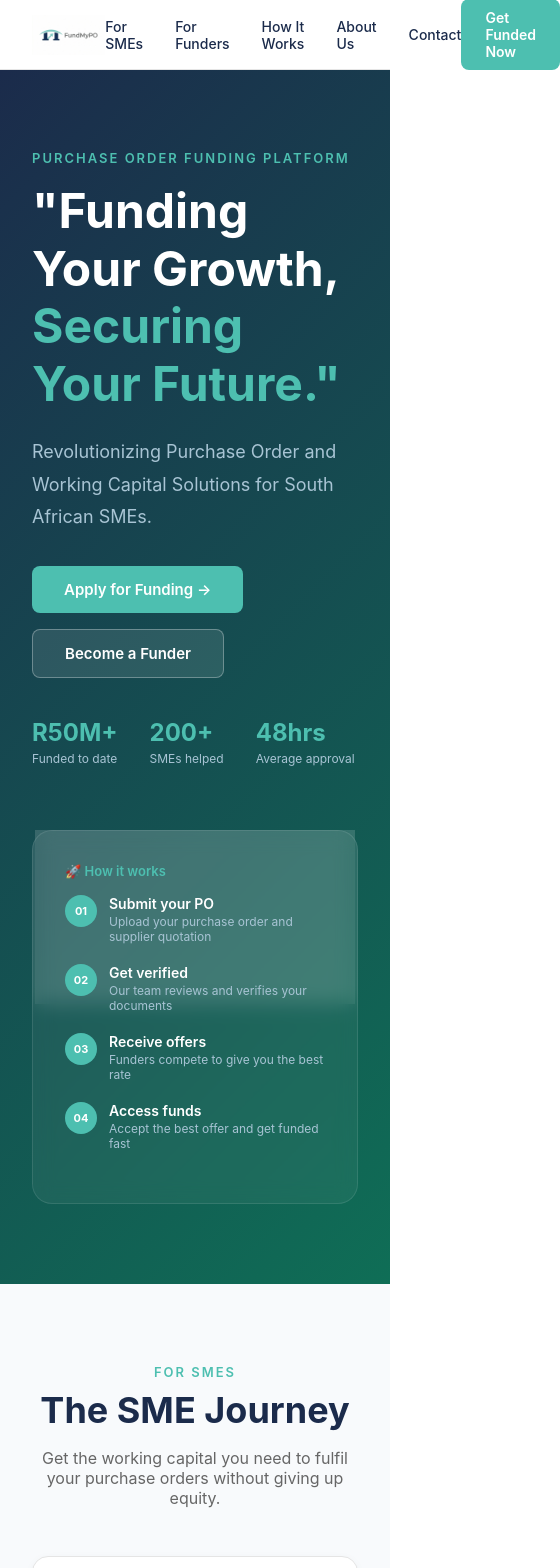
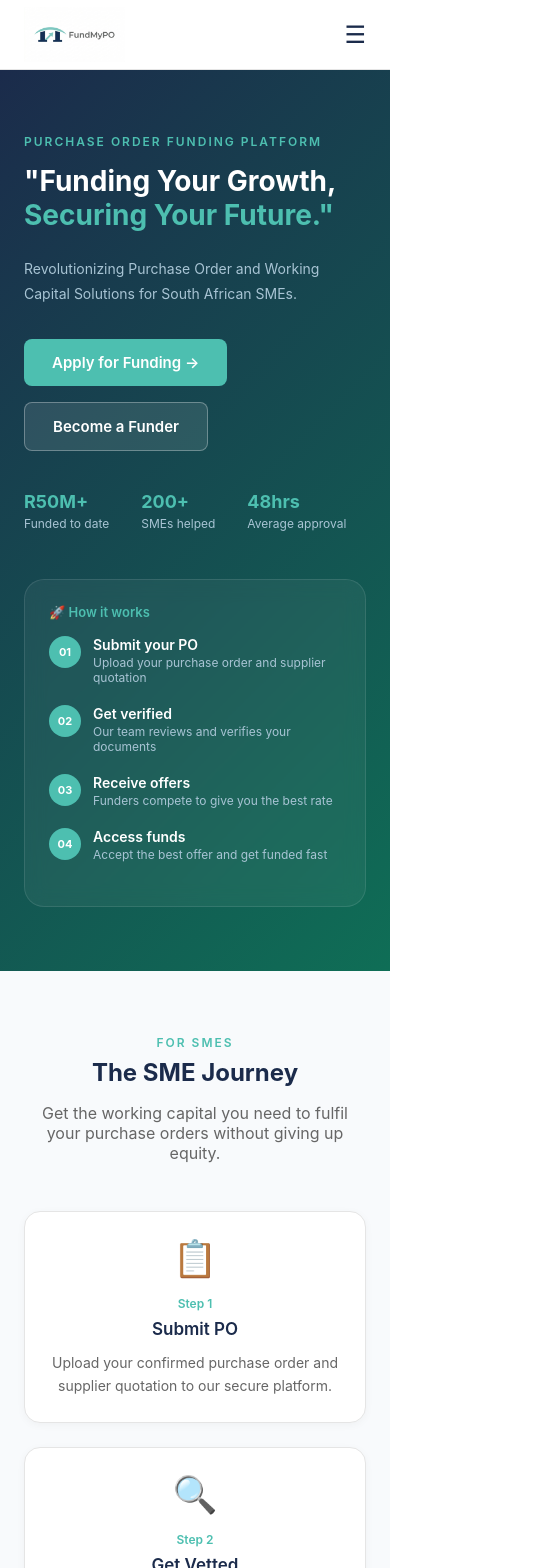
Before and after one commit to Thwalavs/FundmyPO, a Next.js app: page / in a window 390 px wide. Shown: the top 1568 px of the page, 560 px wide, since content can reach past the window. Built offline with nearby package versions, Linux system fonts and the light colour scheme.

Commit message:
Fix mobile responsiveness on landing page

```diff
--- a/app/page.tsx
+++ b/app/page.tsx
@@ -8,51 +8,82 @@ export default function LandingPage() {
     <main style={{fontFamily:'Inter, sans-serif',background:'#fff',color:'#1B2B4B'}}>
 
       {/* NAV */}
-      <nav style={{background:'#fff',borderBottom:'1px solid #e5e5e5',padding:'0 2rem',display:'flex',justifyContent:'space-between',alignItems:'center',position:'sticky',top:0,zIndex:100,height:'70px'}}>
-        <a href="/" style={{display:'flex',alignItems:'center',gap:'10px',textDecoration:'none'}}>
-          <img src="/logo.png" alt="FundMyPO" style={{height:'40px',width:'auto'}}/>
+      <nav style={{background:'#fff',borderBottom:'1px solid #e5e5e5',padding:'0 1.5rem',display:'flex',justifyContent:'space-between',alignItems:'center',position:'sticky',top:0,zIndex:100,height:'70px'}}>
+        <a href="/" style={{display:'flex',alignItems:'center',textDecoration:'none'}}>
+          <img src="/logo.png" alt="FundMyPO" style={{height:'55px',width:'auto'}}/>
         </a>
-        <div style={{display:'flex',alignItems:'center',gap:'2rem'}}>
+
+        {/* Desktop menu */}
+        <div style={{display:'flex',alignItems:'center',gap:'1.5rem',flexWrap:'wrap'}} className="desktop-menu">
           {[['For SMEs','#smes'],['For Funders','#funders'],['How It Works','#howitworks'],['About Us','#about'],['Contact','#contact']].map(([label,href])=>(
-            <a key={label} href={href} style={{fontSize:'14px',color:'#1B2B4B',textDecoration:'none',fontWeight:'500'}}>{label}</a>
+            <a key={label} href={href} style={{fontSize:'14px',color:'#1B2B4B',textDecoration:'none',fontWeight:'500',whiteSpace:'nowrap'}}>{label}</a>
           ))}
-        </div>
-        <a href="/register" style={{background:'#4DBFB0',color:'#fff',padding:'10px 24px',borderRadius:'8px',textDecoration:'none',fontSize:'14px',fontWeight:'600'}}>
+          <a href="/register" style={{background:'#4DBFB0',color:'#fff',padding:'10px 20px',borderRadius:'8px',textDecoration:'none',fontSize:'14px',fontWeight:'600',whiteSpace:'nowrap'}}>
             Get Funded Now
           </a>
+        </div>
+
+        {/* Mobile hamburger */}
+        <button onClick={()=>setMenuOpen(!menuOpen)}
+          style={{display:'none',background:'none',border:'none',fontSize:'24px',cursor:'pointer',color:'#1B2B4B'}}
+          className="hamburger">
+          {menuOpen ? '✕' : '☰'}
+        </button>
       </nav>
 
+      {/* Mobile menu */}
+      {menuOpen && (
+        <div style={{background:'#fff',borderBottom:'1px solid #e5e5e5',padding:'1rem 1.5rem',display:'flex',flexDirection:'column',gap:'1rem'}}>
+          {[['For SMEs','#smes'],['For Funders','#funders'],['How It Works','#howitworks'],['About Us','#about'],['Contact','#contact']].map(([label,href])=>(
+            <a key={label} href={href} onClick={()=>setMenuOpen(false)}
+              style={{fontSize:'15px',color:'#1B2B4B',textDecoration:'none',fontWeight:'500',padding:'8px 0',borderBottom:'1px solid #f0f0f0'}}>
+              {label}
+            </a>
+          ))}
+          <a href="/register" onClick={()=>setMenuOpen(false)}
+            style={{background:'#4DBFB0',color:'#fff',padding:'12px 20px',borderRadius:'8px',textDecoration:'none',fontSize:'14px',fontWeight:'600',textAlign:'center'}}>
+            Get Funded Now
+          </a>
+        </div>
+      )}
+
+      <style>{`
+        @media (max-width: 768px) {
+          .desktop-menu { display: none !important; }
+          .hamburger { display: block !important; }
+        }
+      `}</style>
+
       {/* HERO */}
-      <section style={{background:'linear-gradient(135deg, #1B2B4B 0%, #0F6E56 100%)',padding:'5rem 2rem',display:'flex',alignItems:'center',justifyContent:'center',gap:'4rem',flexWrap:'wrap'}}>
-        <div style={{flex:1,minWidth:'300px',maxWidth:'600px'}}>
-          <p style={{fontSize:'13px',color:'#4DBFB0',fontWeight:'600',letterSpacing:'2px',marginBottom:'1rem',textTransform:'uppercase'}}>Purchase Order Funding Platform</p>
-          <h1 style={{fontSize:'48px',fontWeight:'700',color:'#fff',lineHeight:'1.2',marginBottom:'1.5rem'}}>
+      <section style={{background:'linear-gradient(135deg, #1B2B4B 0%, #0F6E56 100%)',padding:'4rem 1.5rem',display:'flex',alignItems:'center',justifyContent:'center',gap:'3rem',flexWrap:'wrap'}}>
+        <div style={{flex:1,minWidth:'280px',maxWidth:'600px'}}>
+          <p style={{fontSize:'12px',color:'#4DBFB0',fontWeight:'600',letterSpacing:'2px',marginBottom:'1rem',textTransform:'uppercase'}}>Purchase Order Funding Platform</p>
+          <h1 style={{fontSize:'clamp(28px, 5vw, 48px)',fontWeight:'700',color:'#fff',lineHeight:'1.2',marginBottom:'1.5rem'}}>
             "Funding Your Growth,<br/>
             <span style={{color:'#4DBFB0'}}>Securing Your Future."</span>
           </h1>
-          <p style={{fontSize:'18px',color:'#a8c4d4',lineHeight:'1.8',marginBottom:'2rem'}}>
+          <p style={{fontSize:'clamp(14px, 2.5vw, 18px)',color:'#a8c4d4',lineHeight:'1.8',marginBottom:'2rem'}}>
             Revolutionizing Purchase Order and Working Capital Solutions for South African SMEs.
           </p>
           <div style={{display:'flex',gap:'1rem',flexWrap:'wrap'}}>
-            <a href="/register" style={{background:'#4DBFB0',color:'#fff',padding:'14px 32px',borderRadius:'8px',textDecoration:'none',fontSize:'15px',fontWeight:'600'}}>
+            <a href="/register" style={{background:'#4DBFB0',color:'#fff',padding:'14px 28px',borderRadius:'8px',textDecoration:'none',fontSize:'15px',fontWeight:'600'}}>
               Apply for Funding →
             </a>
-            <a href="/register?role=funder" style={{background:'rgba(255,255,255,0.1)',color:'#fff',padding:'14px 32px',borderRadius:'8px',textDecoration:'none',fontSize:'15px',fontWeight:'600',border:'1px solid rgba(255,255,255,0.3)'}}>
+            <a href="/register?role=funder" style={{background:'rgba(255,255,255,0.1)',color:'#fff',padding:'14px 28px',borderRadius:'8px',textDecoration:'none',fontSize:'15px',fontWeight:'600',border:'1px solid rgba(255,255,255,0.3)'}}>
               Become a Funder
             </a>
           </div>
           <div style={{display:'flex',gap:'2rem',marginTop:'2.5rem',flexWrap:'wrap'}}>
             {[['R50M+','Funded to date'],['200+','SMEs helped'],['48hrs','Average approval']].map(([val,label])=>(
               <div key={label}>
-                <p style={{fontSize:'24px',fontWeight:'700',color:'#4DBFB0',marginBottom:'4px'}}>{val}</p>
+                <p style={{fontSize:'clamp(18px, 3vw, 24px)',fontWeight:'700',color:'#4DBFB0',marginBottom:'4px'}}>{val}</p>
                 <p style={{fontSize:'12px',color:'#a8c4d4'}}>{label}</p>
               </div>
             ))}
           </div>
         </div>
-        <div style={{flex:1,minWidth:'280px',maxWidth:'400px',display:'flex',justifyContent:'center'}}>
-          <img src="/logo.png" alt="FundMyPO" style={{width:'100%',maxWidth:'320px',filter:'brightness(0) invert(1)',opacity:0.15,position:'absolute'}}/>
-          <div style={{background:'rgba(255,255,255,0.05)',border:'1px solid rgba(255,255,255,0.1)',borderRadius:'20px',padding:'2rem',width:'100%',backdropFilter:'blur(10px)'}}>
+        <div style={{flex:1,minWidth:'260px',maxWidth:'400px',width:'100%'}}>
+          <div style={{background:'rgba(255,255,255,0.05)',border:'1px solid rgba(255,255,255,0.1)',borderRadius:'20px',padding:'1.5rem',backdropFilter:'blur(10px)'}}>
             <p style={{fontSize:'13px',color:'#4DBFB0',fontWeight:'600',marginBottom:'1rem'}}>🚀 How it works</p>
             {[
               { step:'01', title:'Submit your PO', desc:'Upload your purchase order and supplier quotation' },
@@ -75,24 +106,24 @@ export default function LandingPage() {
       </section>
 
       {/* SME JOURNEY */}
-      <section id="smes" style={{padding:'5rem 2rem',background:'#f8fafc'}}>
+      <section id="smes" style={{padding:'4rem 1.5rem',background:'#f8fafc'}}>
         <div style={{maxWidth:'1100px',margin:'0 auto'}}>
           <div style={{textAlign:'center',marginBottom:'3rem'}}>
-            <p style={{fontSize:'13px',color:'#4DBFB0',fontWeight:'600',letterSpacing:'2px',textTransform:'uppercase',marginBottom:'.5rem'}}>For SMEs</p>
-            <h2 style={{fontSize:'36px',fontWeight:'700',color:'#1B2B4B',marginBottom:'1rem'}}>The SME Journey</h2>
+            <p style={{fontSize:'12px',color:'#4DBFB0',fontWeight:'600',letterSpacing:'2px',textTransform:'uppercase',marginBottom:'.5rem'}}>For SMEs</p>
+            <h2 style={{fontSize:'clamp(24px, 4vw, 36px)',fontWeight:'700',color:'#1B2B4B',marginBottom:'1rem'}}>The SME Journey</h2>
             <p style={{fontSize:'16px',color:'#666',maxWidth:'600px',margin:'0 auto'}}>Get the working capital you need to fulfil your purchase orders without giving up equity.</p>
           </div>
-          <div style={{display:'grid',gridTemplateColumns:'repeat(auto-fit,minmax(220px,1fr))',gap:'2rem'}}>
+          <div style={{display:'grid',gridTemplateColumns:'repeat(auto-fit,minmax(200px,1fr))',gap:'1.5rem'}}>
             {[
               { icon:'📋', step:'Step 1', title:'Submit PO', desc:'Upload your confirmed purchase order and supplier quotation to our secure platform.' },
               { icon:'🔍', step:'Step 2', title:'Get Vetted', desc:'Our team verifies your documents and lists your PO on the funding marketplace.' },
               { icon:'💰', step:'Step 3', title:'Receive Offers', desc:'Verified funders review your PO and submit competitive funding offers.' },
               { icon:'🚀', step:'Step 4', title:'Access Funds', desc:'Accept the best offer, supplier gets paid and you fulfil your order.' },
             ].map(({icon,step,title,desc})=>(
-              <div key={step} style={{background:'#fff',borderRadius:'16px',padding:'2rem',border:'1px solid #e5e5e5',textAlign:'center',boxShadow:'0 2px 8px rgba(0,0,0,0.04)'}}>
-                <div style={{fontSize:'40px',marginBottom:'1rem'}}>{icon}</div>
+              <div key={step} style={{background:'#fff',borderRadius:'16px',padding:'1.5rem',border:'1px solid #e5e5e5',textAlign:'center',boxShadow:'0 2px 8px rgba(0,0,0,0.04)'}}>
+                <div style={{fontSize:'36px',marginBottom:'1rem'}}>{icon}</div>
                 <p style={{fontSize:'12px',color:'#4DBFB0',fontWeight:'600',marginBottom:'.5rem'}}>{step}</p>
-                <h3 style={{fontSize:'18px',fontWeight:'600',color:'#1B2B4B',marginBottom:'.75rem'}}>{title}</h3>
+                <h3 style={{fontSize:'17px',fontWeight:'600',color:'#1B2B4B',marginBottom:'.75rem'}}>{title}</h3>
                 <p style={{fontSize:'14px',color:'#666',lineHeight:'1.7'}}>{desc}</p>
               </div>
             ))}
@@ -106,11 +137,12 @@ export default function LandingPage() {
       </section>
 
       {/* FUNDER ADVANTAGE */}
-      <section id="funders" style={{padding:'5rem 2rem',background:'#1B2B4B'}}>
-        <div style={{maxWidth:'1100px',margin:'0 auto',display:'grid',gridTemplateColumns:'1fr 1fr',gap:'4rem',alignItems:'center',flexWrap:'wrap'}}>
+      <section id="funders" style={{padding:'4rem 1.5rem',background:'#1B2B4B'}}>
+        <div style={{maxWidth:'1100px',margin:'0 auto'}}>
+          <div style={{display:'grid',gridTemplateColumns:'repeat(auto-fit,minmax(280px,1fr))',gap:'3rem',alignItems:'center'}}>
             <div>
-            <p style={{fontSize:'13px',color:'#4DBFB0',fontWeight:'600',letterSpacing:'2px',textTransform:'uppercase',marginBottom:'.5rem'}}>For Funders</p>
-            <h2 style={{fontSize:'36px',fontWeight:'700',color:'#fff',marginBottom:'1.5rem'}}>The Funder Advantage</h2>
+              <p style={{fontSize:'12px',color:'#4DBFB0',fontWeight:'600',letterSpacing:'2px',textTransform:'uppercase',marginBottom:'.5rem'}}>For Funders</p>
+              <h2 style={{fontSize:'clamp(24px, 4vw, 36px)',fontWeight:'700',color:'#fff',marginBottom:'1.5rem'}}>The Funder Advantage</h2>
               <p style={{fontSize:'16px',color:'#a8c4d4',lineHeight:'1.8',marginBottom:'2rem'}}>
                 Deploy your capital into verified, low-risk purchase order deals and earn competitive returns.
               </p>
@@ -140,21 +172,22 @@ export default function LandingPage() {
                 { value:'2%', label:'Platform fee only', color:'#fff' },
               ].map(({value,label,color})=>(
                 <div key={label} style={{background:'rgba(255,255,255,0.05)',border:'1px solid rgba(255,255,255,0.1)',borderRadius:'16px',padding:'1.5rem',textAlign:'center'}}>
-                <p style={{fontSize:'32px',fontWeight:'700',color,marginBottom:'4px'}}>{value}</p>
+                  <p style={{fontSize:'clamp(24px, 4vw, 32px)',fontWeight:'700',color,marginBottom:'4px'}}>{value}</p>
                   <p style={{fontSize:'13px',color:'#a8c4d4'}}>{label}</p>
                 </div>
               ))}
             </div>
           </div>
+        </div>
       </section>
 
       {/* HOW IT WORKS */}
-      <section id="howitworks" style={{padding:'5rem 2rem',background:'#fff'}}>
+      <section id="howitworks" style={{padding:'4rem 1.5rem',background:'#fff'}}>
         <div style={{maxWidth:'900px',margin:'0 auto',textAlign:'center'}}>
-          <p style={{fontSize:'13px',color:'#4DBFB0',fontWeight:'600',letterSpacing:'2px',textTransform:'uppercase',marginBottom:'.5rem'}}>Simple Process</p>
-          <h2 style={{fontSize:'36px',fontWeight:'700',color:'#1B2B4B',marginBottom:'1rem'}}>How It Works</h2>
+          <p style={{fontSize:'12px',color:'#4DBFB0',fontWeight:'600',letterSpacing:'2px',textTransform:'uppercase',marginBottom:'.5rem'}}>Simple Process</p>
+          <h2 style={{fontSize:'clamp(24px, 4vw, 36px)',fontWeight:'700',color:'#1B2B4B',marginBottom:'1rem'}}>How It Works</h2>
           <p style={{fontSize:'16px',color:'#666',marginBottom:'3rem'}}>From PO submission to funding in as little as 48 hours.</p>
-          <div style={{display:'grid',gridTemplateColumns:'repeat(auto-fit,minmax(200px,1fr))',gap:'1.5rem'}}>
+          <div style={{display:'grid',gridTemplateColumns:'repeat(auto-fit,minmax(150px,1fr))',gap:'1.5rem'}}>
             {[
               { num:'1', title:'Register', desc:'Create your account and upload your verification documents.' },
               { num:'2', title:'Submit PO', desc:'Upload your purchase order and supplier quotation.' },
@@ -162,11 +195,11 @@ export default function LandingPage() {
               { num:'4', title:'Receive offers', desc:'Funders submit competitive funding offers.' },
               { num:'5', title:'Get funded', desc:'Accept the best offer and access your funds.' },
             ].map(({num,title,desc})=>(
-              <div key={num} style={{position:'relative'}}>
+              <div key={num}>
                 <div style={{width:'48px',height:'48px',borderRadius:'50%',background:'#1B2B4B',display:'flex',alignItems:'center',justifyContent:'center',fontSize:'18px',fontWeight:'700',color:'#fff',margin:'0 auto 1rem'}}>
                   {num}
                 </div>
-                <h3 style={{fontSize:'16px',fontWeight:'600',color:'#1B2B4B',marginBottom:'.5rem'}}>{title}</h3>
+                <h3 style={{fontSize:'15px',fontWeight:'600',color:'#1B2B4B',marginBottom:'.5rem'}}>{title}</h3>
                 <p style={{fontSize:'13px',color:'#666',lineHeight:'1.7'}}>{desc}</p>
               </div>
             ))}
@@ -175,11 +208,12 @@ export default function LandingPage() {
       </section>
 
       {/* ABOUT US */}
-      <section id="about" style={{padding:'5rem 2rem',background:'#f8fafc'}}>
-        <div style={{maxWidth:'1100px',margin:'0 auto',display:'grid',gridTemplateColumns:'1fr 1fr',gap:'4rem',alignItems:'center'}}>
+      <section id="about" style={{padding:'4rem 1.5rem',background:'#f8fafc'}}>
+        <div style={{maxWidth:'1100px',margin:'0 auto'}}>
+          <div style={{display:'grid',gridTemplateColumns:'repeat(auto-fit,minmax(280px,1fr))',gap:'3rem',alignItems:'center'}}>
             <div>
-            <p style={{fontSize:'13px',color:'#4DBFB0',fontWeight:'600',letterSpacing:'2px',textTransform:'uppercase',marginBottom:'.5rem'}}>About Us</p>
-            <h2 style={{fontSize:'36px',fontWeight:'700',color:'#1B2B4B',marginBottom:'1.5rem'}}>Who We Are</h2>
+              <p style={{fontSize:'12px',color:'#4DBFB0',fontWeight:'600',letterSpacing:'2px',textTransform:'uppercase',marginBottom:'.5rem'}}>About Us</p>
+              <h2 style={{fontSize:'clamp(24px, 4vw, 36px)',fontWeight:'700',color:'#1B2B4B',marginBottom:'1.5rem'}}>Who We Are</h2>
               <p style={{fontSize:'16px',color:'#666',lineHeight:'1.8',marginBottom:'1.5rem'}}>
                 FundMyPO is a South African fintech platform built to bridge the funding gap for SMEs with confirmed purchase orders. We connect businesses that need working capital with verified funders who want competitive returns.
               </p>
@@ -189,7 +223,7 @@ export default function LandingPage() {
               <p style={{fontSize:'16px',color:'#666',lineHeight:'1.8',marginBottom:'2rem'}}>
                 We are proudly South African, built by entrepreneurs for entrepreneurs.
               </p>
-            <div style={{display:'flex',gap:'2rem',flexWrap:'wrap'}}>
+              <div style={{display:'flex',gap:'1.5rem',flexWrap:'wrap'}}>
                 {[['🇿🇦','Proudly South African'],['🔒','Secure & verified'],['⚡','Fast approvals']].map(([icon,label])=>(
                   <div key={label} style={{display:'flex',alignItems:'center',gap:'8px'}}>
                     <span style={{fontSize:'20px'}}>{icon}</span>
@@ -205,22 +239,23 @@ export default function LandingPage() {
                 { icon:'💎', title:'Our Values', desc:'Transparency, integrity and speed in everything we do.' },
                 { icon:'🤝', title:'Our Promise', desc:'Fair rates, fast decisions and full support throughout your journey.' },
               ].map(({icon,title,desc})=>(
-              <div key={title} style={{background:'#fff',borderRadius:'12px',padding:'1.5rem',border:'1px solid #e5e5e5'}}>
+                <div key={title} style={{background:'#fff',borderRadius:'12px',padding:'1.25rem',border:'1px solid #e5e5e5'}}>
                   <div style={{fontSize:'28px',marginBottom:'.75rem'}}>{icon}</div>
-                <h3 style={{fontSize:'15px',fontWeight:'600',color:'#1B2B4B',marginBottom:'.5rem'}}>{title}</h3>
-                <p style={{fontSize:'13px',color:'#666',lineHeight:'1.6'}}>{desc}</p>
+                  <h3 style={{fontSize:'14px',fontWeight:'600',color:'#1B2B4B',marginBottom:'.5rem'}}>{title}</h3>
+                  <p style={{fontSize:'12px',color:'#666',lineHeight:'1.6'}}>{desc}</p>
                 </div>
               ))}
+            </div>
           </div>
         </div>
       </section>
 
       {/* PLATFORM TRUST */}
-      <section style={{padding:'4rem 2rem',background:'#1B2B4B'}}>
+      <section style={{padding:'4rem 1.5rem',background:'#1B2B4B'}}>
         <div style={{maxWidth:'900px',margin:'0 auto',textAlign:'center'}}>
-          <h2 style={{fontSize:'32px',fontWeight:'700',color:'#fff',marginBottom:'1rem'}}>Platform Trust & Security</h2>
+          <h2 style={{fontSize:'clamp(24px, 4vw, 32px)',fontWeight:'700',color:'#fff',marginBottom:'1rem'}}>Platform Trust & Security</h2>
           <p style={{fontSize:'16px',color:'#a8c4d4',marginBottom:'3rem'}}>Your data and documents are safe with us.</p>
-          <div style={{display:'grid',gridTemplateColumns:'repeat(auto-fit,minmax(200px,1fr))',gap:'1.5rem'}}>
+          <div style={{display:'grid',gridTemplateColumns:'repeat(auto-fit,minmax(180px,1fr))',gap:'1.5rem'}}>
             {[
               { icon:'🔒', title:'256-bit encryption', desc:'All documents encrypted in transit and at rest' },
               { icon:'✅', title:'Verified users only', desc:'Every user is manually verified by our team' },
@@ -229,7 +264,7 @@ export default function LandingPage() {
             ].map(({icon,title,desc})=>(
               <div key={title} style={{background:'rgba(255,255,255,0.05)',border:'1px solid rgba(255,255,255,0.1)',borderRadius:'12px',padding:'1.5rem',textAlign:'center'}}>
                 <div style={{fontSize:'32px',marginBottom:'.75rem'}}>{icon}</div>
-                <h3 style={{fontSize:'15px',fontWeight:'600',color:'#fff',marginBottom:'.5rem'}}>{title}</h3>
+                <h3 style={{fontSize:'14px',fontWeight:'600',color:'#fff',marginBottom:'.5rem'}}>{title}</h3>
                 <p style={{fontSize:'13px',color:'#a8c4d4',lineHeight:'1.6'}}>{desc}</p>
               </div>
             ))}
@@ -238,28 +273,28 @@ export default function LandingPage() {
       </section>
 
       {/* CTA */}
-      <section style={{padding:'5rem 2rem',background:'linear-gradient(135deg, #4DBFB0 0%, #0F6E56 100%)',textAlign:'center'}}>
-        <h2 style={{fontSize:'40px',fontWeight:'700',color:'#fff',marginBottom:'1rem'}}>Ready to get funded?</h2>
-        <p style={{fontSize:'18px',color:'rgba(255,255,255,0.85)',marginBottom:'2.5rem',maxWidth:'600px',margin:'0 auto 2.5rem'}}>
+      <section style={{padding:'4rem 1.5rem',background:'linear-gradient(135deg, #4DBFB0 0%, #0F6E56 100%)',textAlign:'center'}}>
+        <h2 style={{fontSize:'clamp(24px, 4vw, 40px)',fontWeight:'700',color:'#fff',marginBottom:'1rem'}}>Ready to get funded?</h2>
+        <p style={{fontSize:'clamp(14px, 2.5vw, 18px)',color:'rgba(255,255,255,0.85)',marginBottom:'2.5rem',maxWidth:'600px',margin:'0 auto 2.5rem'}}>
           Join hundreds of South African SMEs who have used FundMyPO to grow their businesses.
         </p>
         <div style={{display:'flex',gap:'1rem',justifyContent:'center',flexWrap:'wrap'}}>
-          <a href="/register" style={{background:'#fff',color:'#0F6E56',padding:'16px 40px',borderRadius:'8px',textDecoration:'none',fontSize:'16px',fontWeight:'700'}}>
+          <a href="/register" style={{background:'#fff',color:'#0F6E56',padding:'14px 32px',borderRadius:'8px',textDecoration:'none',fontSize:'15px',fontWeight:'700'}}>
             Apply for Funding →
           </a>
-          <a href="/register?role=funder" style={{background:'rgba(255,255,255,0.15)',color:'#fff',padding:'16px 40px',borderRadius:'8px',textDecoration:'none',fontSize:'16px',fontWeight:'600',border:'1px solid rgba(255,255,255,0.4)'}}>
+          <a href="/register?role=funder" style={{background:'rgba(255,255,255,0.15)',color:'#fff',padding:'14px 32px',borderRadius:'8px',textDecoration:'none',fontSize:'15px',fontWeight:'600',border:'1px solid rgba(255,255,255,0.4)'}}>
             Become a Funder
           </a>
         </div>
       </section>
 
       {/* CONTACT */}
-      <section id="contact" style={{padding:'5rem 2rem',background:'#f8fafc'}}>
+      <section id="contact" style={{padding:'4rem 1.5rem',background:'#f8fafc'}}>
         <div style={{maxWidth:'900px',margin:'0 auto',textAlign:'center'}}>
-          <p style={{fontSize:'13px',color:'#4DBFB0',fontWeight:'600',letterSpacing:'2px',textTransform:'uppercase',marginBottom:'.5rem'}}>Get In Touch</p>
-          <h2 style={{fontSize:'36px',fontWeight:'700',color:'#1B2B4B',marginBottom:'1rem'}}>Contact Us</h2>
+          <p style={{fontSize:'12px',color:'#4DBFB0',fontWeight:'600',letterSpacing:'2px',textTransform:'uppercase',marginBottom:'.5rem'}}>Get In Touch</p>
+          <h2 style={{fontSize:'clamp(24px, 4vw, 36px)',fontWeight:'700',color:'#1B2B4B',marginBottom:'1rem'}}>Contact Us</h2>
           <p style={{fontSize:'16px',color:'#666',marginBottom:'3rem'}}>Have questions? We are here to help.</p>
-          <div style={{display:'grid',gridTemplateColumns:'repeat(auto-fit,minmax(200px,1fr))',gap:'1.5rem',marginBottom:'3rem'}}>
+          <div style={{display:'grid',gridTemplateColumns:'repeat(auto-fit,minmax(180px,1fr))',gap:'1.5rem',marginBottom:'3rem'}}>
             {[
               { icon:'📧', title:'Email', value:'info@fundmypo.co.za' },
               { icon:'📱', title:'WhatsApp', value:'+27 XX XXX XXXX' },
@@ -277,15 +312,15 @@ export default function LandingPage() {
       </section>
 
       {/* FOOTER */}
-      <footer style={{background:'#1B2B4B',padding:'3rem 2rem 1.5rem'}}>
+      <footer style={{background:'#1B2B4B',padding:'3rem 1.5rem 1.5rem'}}>
         <div style={{maxWidth:'1100px',margin:'0 auto'}}>
-          <div style={{display:'grid',gridTemplateColumns:'2fr 1fr 1fr 1fr',gap:'2rem',marginBottom:'2rem',flexWrap:'wrap'}}>
+          <div style={{display:'grid',gridTemplateColumns:'repeat(auto-fit,minmax(200px,1fr))',gap:'2rem',marginBottom:'2rem'}}>
             <div>
-              <img src="/logo.png" alt="FundMyPO" style={{height:'36px',marginBottom:'1rem',filter:'brightness(0) invert(1)'}}/>
+              <img src="/logo.png" alt="FundMyPO" style={{height:'50px',marginBottom:'1rem',filter:'brightness(0) invert(1)'}}/>
               <p style={{fontSize:'13px',color:'#a8c4d4',lineHeight:'1.8',maxWidth:'280px'}}>
                 South Africa's leading purchase order funding marketplace connecting SMEs with verified funders.
               </p>
-              <div style={{display:'flex',gap:'12px',marginTop:'1.5rem'}}>
+              <div style={{display:'flex',gap:'12px',marginTop:'1.5rem',flexWrap:'wrap'}}>
                 {[
                   { icon:'W', label:'WhatsApp', color:'#25D366', href:'https://wa.me/27XXXXXXXXX' },
                   { icon:'X', label:'X', color:'#000', href:'https://x.com/fundmypo' },
```
Lines whose indentation alone changed are shown as unchanged.
